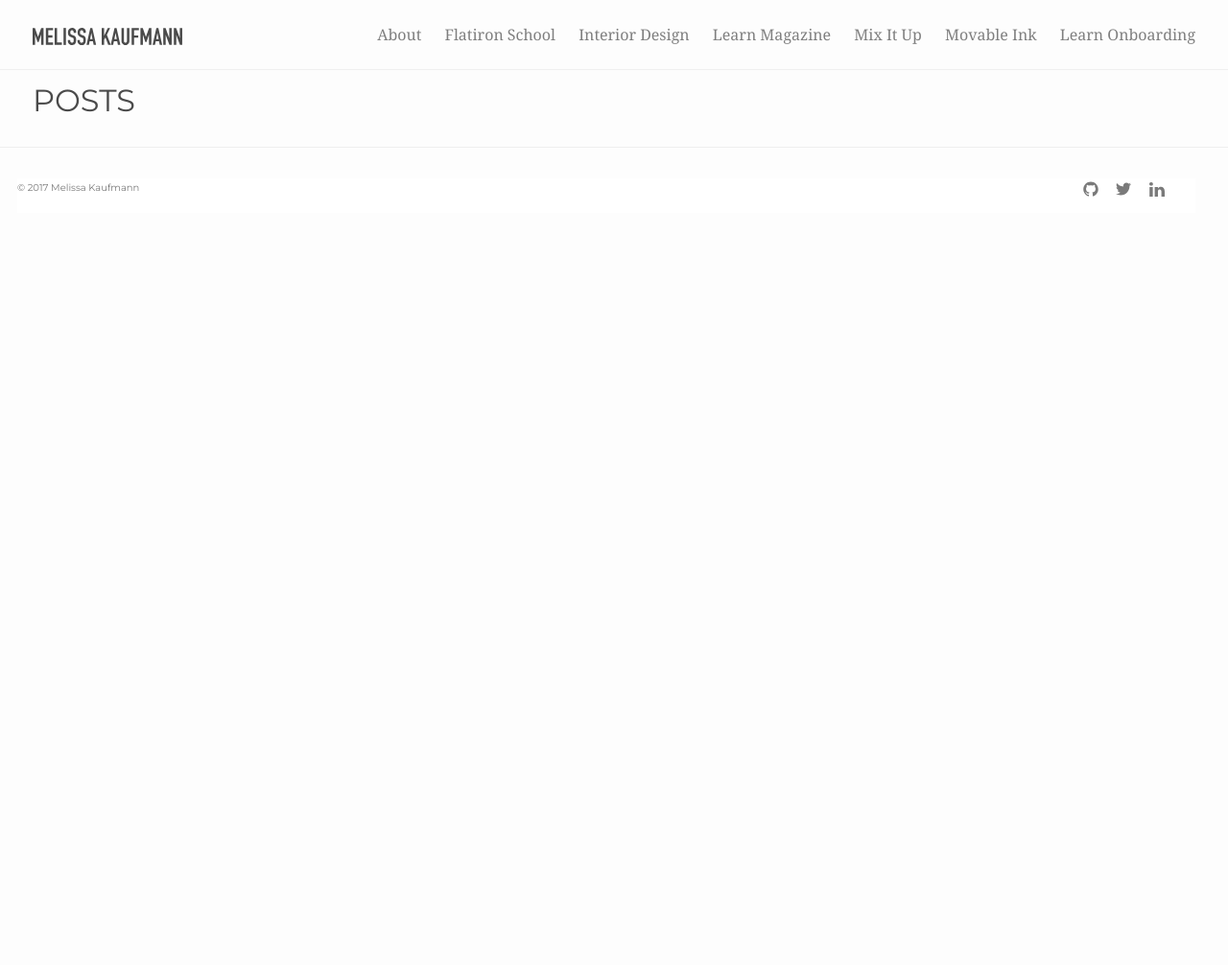
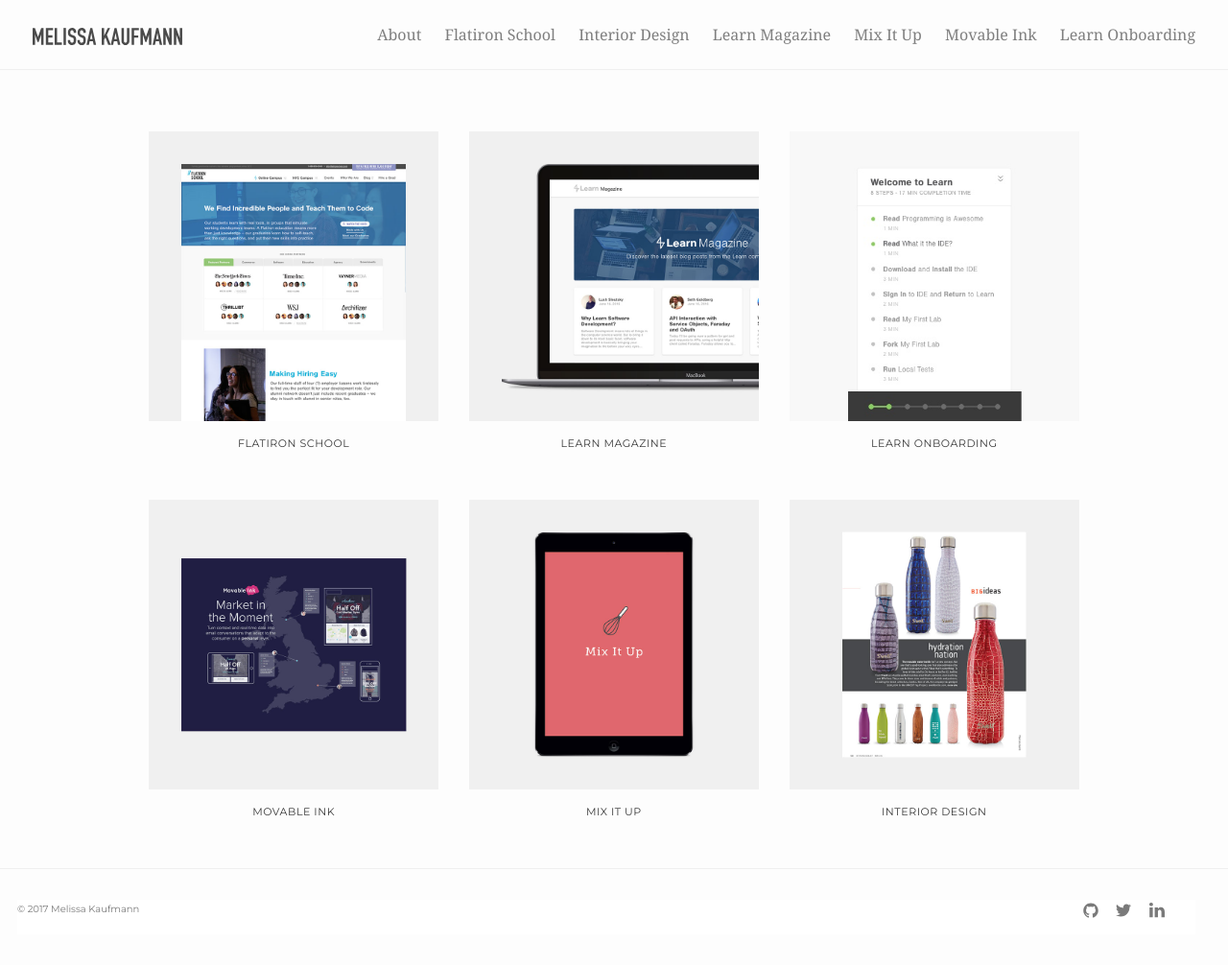
Before and after one commit to melissakaufmann-zz/portfolio, a Jekyll site: the page built from index.md, in a window 1280 px wide. Shown: the whole page at 96% size. Built offline with Jekyll 4.4.1, drawn with Linux system fonts in a browser that asks for light colours; some web fonts are replaced; before the commit the page ends 900 px from its top, so only the background shows below that.

Commit message:
add project grid to homepage

```diff
--- a/_layouts/home.html
+++ b/_layouts/home.html
@@ -4,8 +4,49 @@ layout: default
 
 <div class="home">
 
-  <h1 class="page-heading">Posts</h1>
+  <section class="portfolio-projects">
+    <div class="grid-col grid-col-1">
+      <a href="#">
+        <img class="hover-fade" src="assets/img/01-flatiron-thumb.jpg" alt="flatiron">
+      </a>
+      <p class="grid-caption">Flatiron School</p>
+    </div> <!--closes grid-col-1 -->
 
+    <div class="grid-col grid-col-2">
+      <a href="#">
+        <img class="hover-fade" src="assets/img/02-learn-mag.jpg" alt="Learn Mag">
+      </a>
+      <p class="grid-caption">Learn Magazine</p>
+    </div> <!--closes grid-col-2 -->
 
+    <div class="grid-col grid-col-3">
+      <a href="#">
+        <img class="hover-fade" src="assets/img/03-learn-widget-2.jpg" alt="Learn Onboarding">
+      </a>
+      <p class="grid-caption">Learn Onboarding</p>
+    </div> <!--closes grid-col-3 -->
+
+    <div class="grid-col grid-col-4">
+      <a href="#">
+        <img class="hover-fade" src="assets/img/04-movable.jpg" alt="Movable Ink">
+      </a>
+      <p class="grid-caption">Movable Ink</p>
+    </div> <!--closes grid-col-4 -->
+
+   <div class="grid-col grid-col-5">
+      <a href="#">
+        <img class="hover-fade" src="assets/img/05-mixit-thumb.jpg" alt="Mix It Up">
+      </a>
+      <p class="grid-caption">Mix It Up</p>
+    </div> <!--closes grid-col-5 -->
+
+    <div class="grid-col grid-col-6">
+      <a href="#">
+        <img class="hover-fade" src="assets/img/06-idmag-thumb.jpg" alt="Interior Design">
+      </a>
+      <p class="grid-caption">Interior Design</p>
+    </div> <!--closes grid-col-6 -->
+
+  </section><!--closes portfolio-projects -->
 
 </div>
--- a/_sass/minima/_layout.scss
+++ b/_sass/minima/_layout.scss
@@ -146,6 +146,62 @@
 }
 
 
+/** Home Page **/
+
+.portfolio-projects {
+  margin-top: $spacing-unit *2;
+  margin-left: 10%;
+  margin-right: 10%;
+}
+
+.grid-col {
+  float: left;
+  margin-right: $spacing-unit;
+  margin-bottom: $spacing-unit;
+  width: -webkit-calc(33.33% - (#{$spacing-unit*2} / 3));
+  width:         calc(33.33% - (#{$spacing-unit*2} / 3));
+
+  @include media-query(960px) {
+  width: -webkit-calc(50% - (#{$spacing-unit*2} / 2));
+  width:         calc(50% - (#{$spacing-unit*2} / 2));
+  }
+
+  @include media-query($on-small) {
+  width: 100%;
+
+  }
+}
+
+
+.grid-col:nth-child(3n) {
+  margin-right: 0;
+}
+
+ @include media-query(960px) {
+    .grid-col:nth-child(3n){
+      margin-right: $spacing-unit;
+    }
+  }
+
+.hover-fade {
+  opacity: 1;
+
+  &:hover {
+  opacity: .5;
+  }
+}
+
+.grid-caption {
+  font-family: $sans-font-family;
+  font-size: 11px;
+  text-align: center;
+  text-transform: uppercase;
+  margin-top: 12px;
+  color: $grey-color-dark;
+  letter-spacing: .05em;
+}
+
+
 /** Project Pages **/
 
 
```
Also changed, not shown: about.html (added, +20 -0 lines), about.md (deleted, +0 -15 lines), assets/img/01-flatiron-thumb.jpg (added), assets/img/02-learn-mag.jpg (added), assets/img/03-learn-widget-2.jpg (added), assets/img/04-movable.jpg (added), assets/img/05-mixit-thumb.jpg (added), assets/img/06-idmag-thumb.jpg (added).
